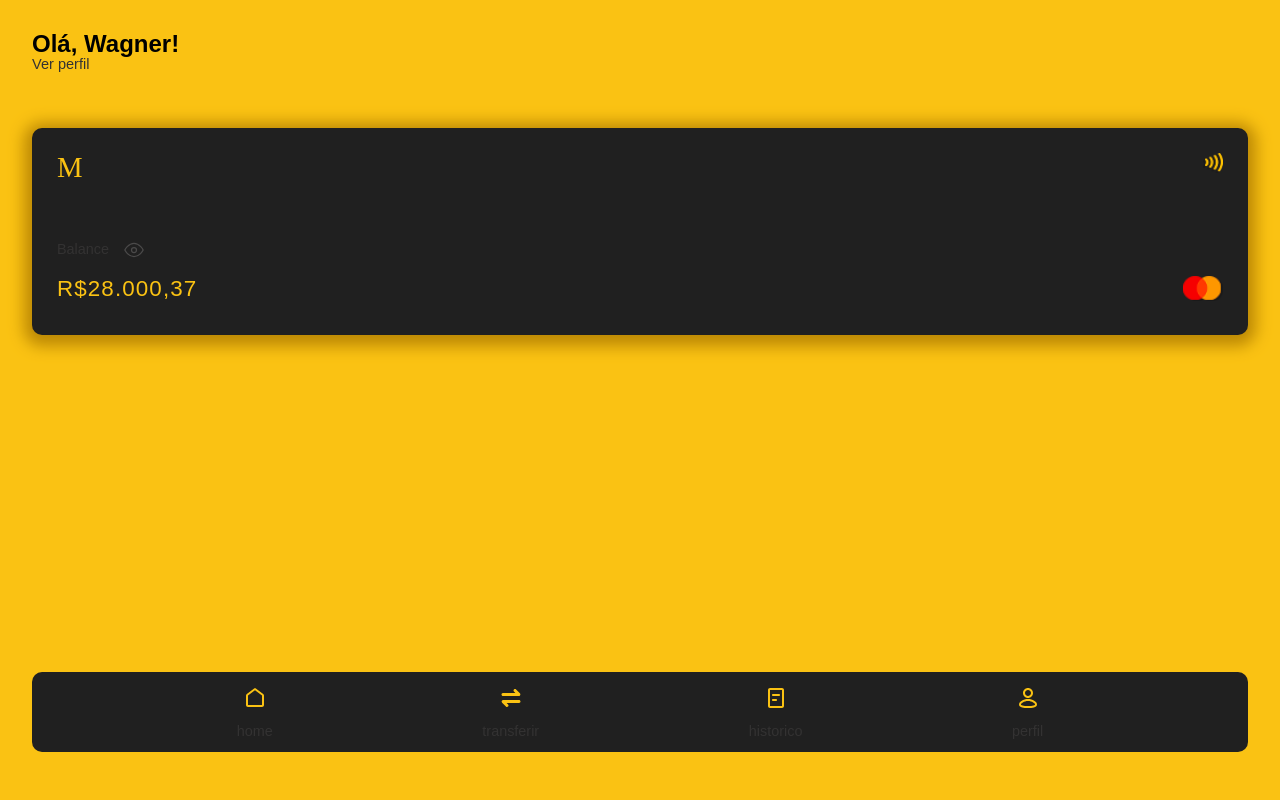
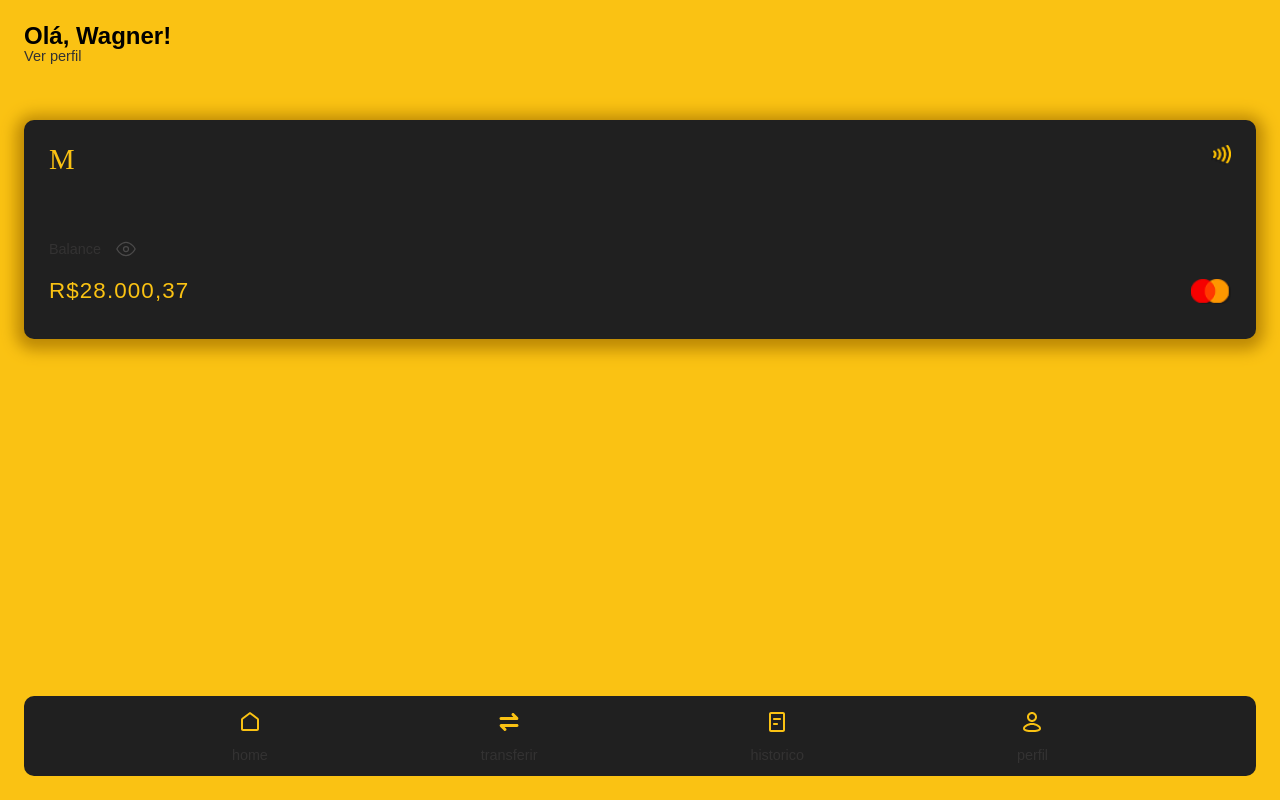
Before and after one commit to devvagnerBR/meta-bank, a React (Create React App) app: page /account in a window 1280 px wide. Built offline with nearby package versions, Linux system fonts and the light colour scheme; a web font is replaced by a local one.

Commit message:
alterando padding account page

```diff
--- a/src/pages/private/account/account.scss
+++ b/src/pages/private/account/account.scss
@@ -3,14 +3,14 @@
 	width: 100vw;
 	// height: 100vh;
 	height: 100dvh;
-	padding: 2rem;
+	padding: 1.5rem;
 }
 
 .account-content {
 	width: 100%;
 	height: 100%;
 	display: grid;
-	grid-template-rows: 12vh 5fr 12vh;
+	grid-template-rows: 12vh 5fr 10vh;
 }
 
 //TITLE
```
